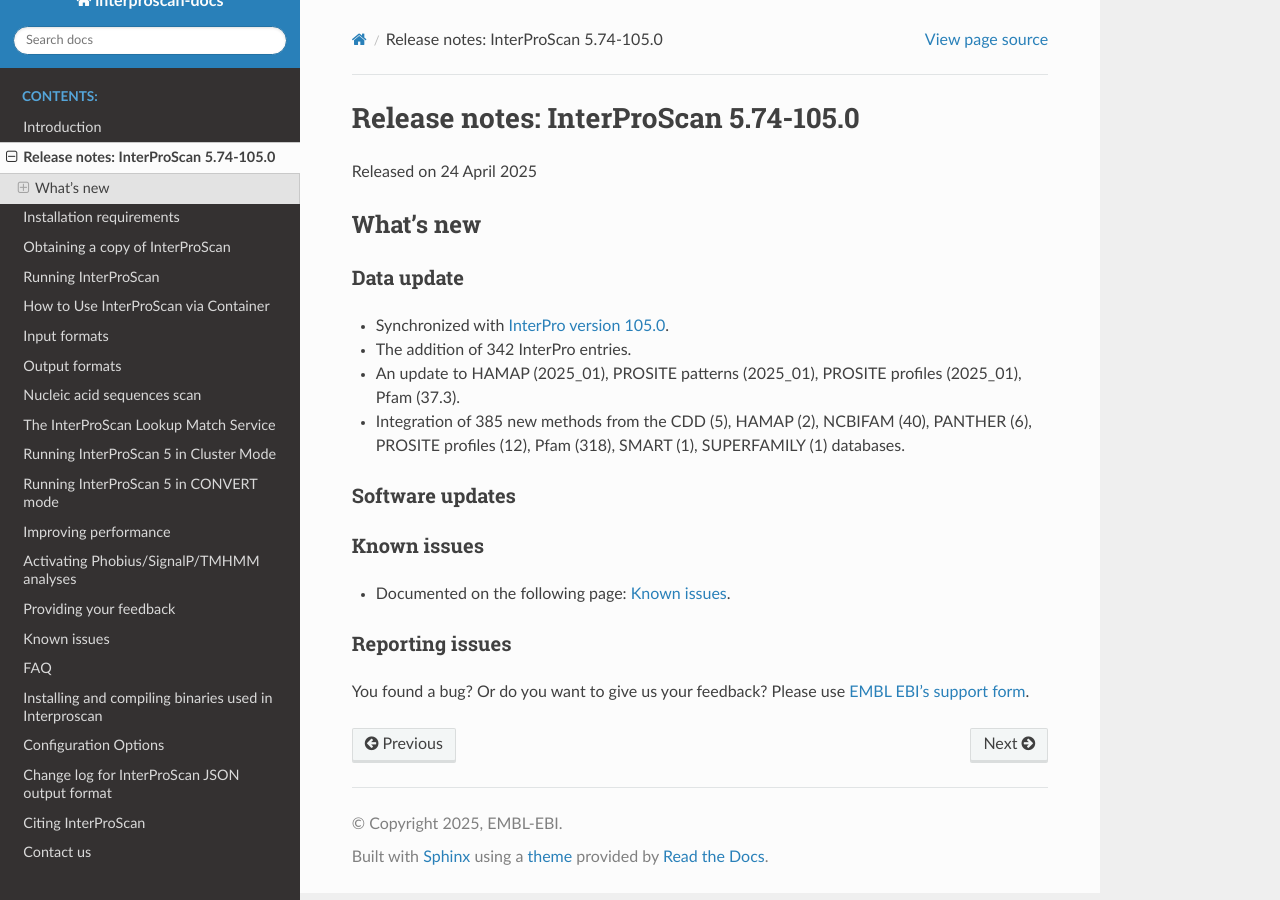
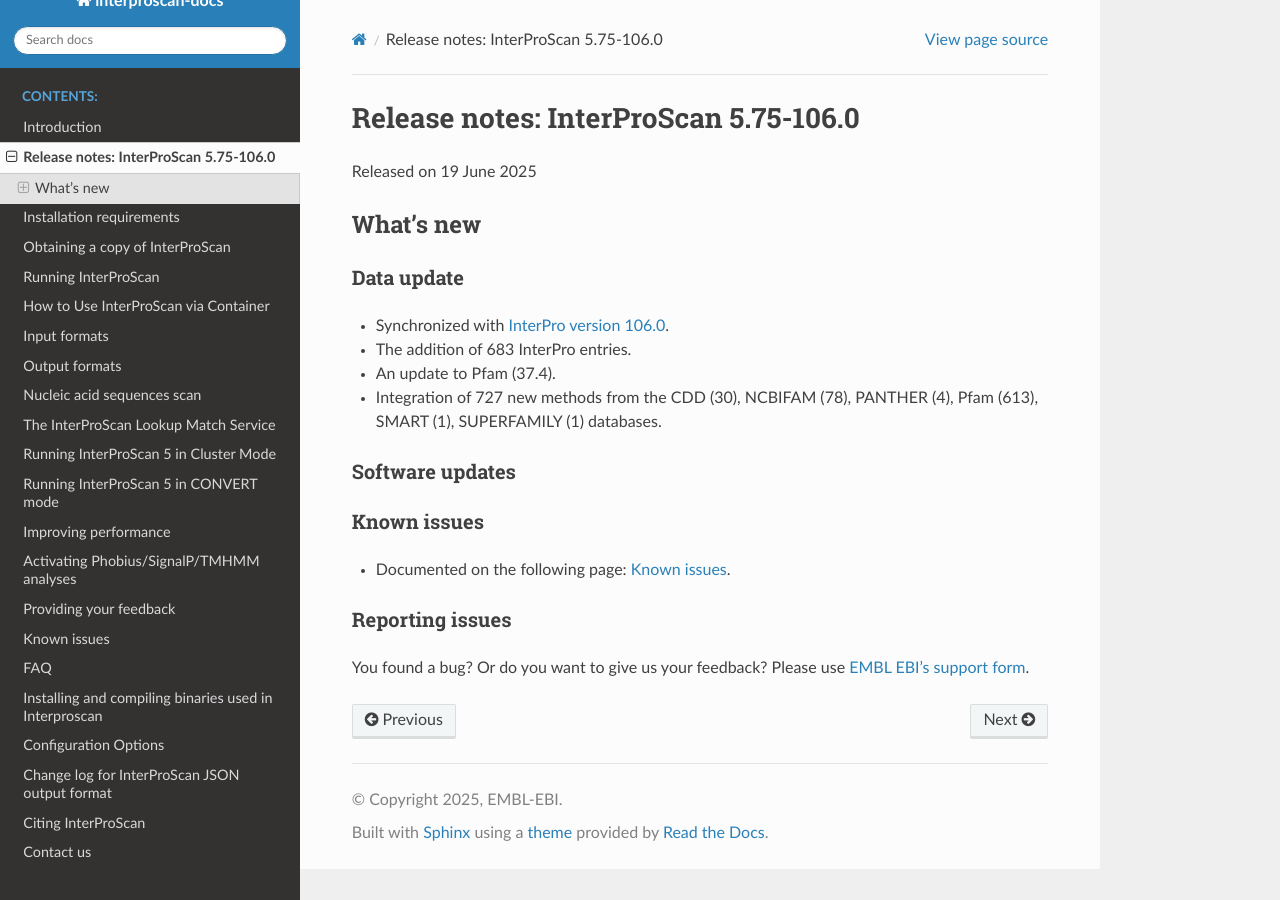
Before and after one commit to ebi-pf-team/interproscan-docs, a Sphinx documentation site: the page built from docs/ReleaseNotes.rst, in a window 1280 px wide. Built offline with Sphinx 7.4.7 and the Read the Docs theme 3.1.0, drawn with Linux system fonts in a browser that asks for light colours.

Commit message:
bump to 5.75-106.0

```diff
--- a/docs/KnownIssues.rst
+++ b/docs/KnownIssues.rst
@@ -72,12 +72,6 @@
 ::
   cmake -DUSE_AFFINITY=OFF ..
 
-4. HMMER errors
-~~~~~~~~~~~~~~~~
-
-The HMM libraries provided by some member databases (SUPERFAMILY and SFLD) are not compatible with
-newer HMMER versions and an error will occur when those libraries are being indexed by hmmpress version
-greater than '3.1b1'. To avoid this issue we recommend using the HMMER binaries bundled with interproscan.
 
 
 If you encounter errors not listed above,
--- a/docs/ReleaseNotes.rst
+++ b/docs/ReleaseNotes.rst
@@ -1,7 +1,7 @@
-Release notes: InterProScan 5.74-105.0
+Release notes: InterProScan 5.75-106.0
 =====================================
 
-Released on 24 April 2025
+Released on 19 June 2025
 
 What’s new
 ~~~~~~~~~~
@@ -9,10 +9,10 @@
 Data update
 ^^^^^^^^^^^
 
--  Synchronized with `InterPro version 105.0 <http://www.ebi.ac.uk/interpro/release_notes/105.0/>`__.
--  The addition of 342 InterPro entries.
--  An update to HAMAP (2025_01), PROSITE patterns (2025_01), PROSITE profiles (2025_01), Pfam (37.3).
--  Integration of 385 new methods from the CDD (5), HAMAP (2), NCBIFAM (40), PANTHER (6), PROSITE profiles (12), Pfam (318), SMART (1), SUPERFAMILY (1) databases.
+-  Synchronized with `InterPro version 106.0 <http://www.ebi.ac.uk/interpro/release_notes/106.0/>`__.
+-  The addition of 683 InterPro entries.
+-  An update to Pfam (37.4).
+-  Integration of 727 new methods from the CDD (30), NCBIFAM (78), PANTHER (4), Pfam (613), SMART (1), SUPERFAMILY (1) databases.
 
 Software updates
 ^^^^^^^^^^^^^^^^
```
Also changed, not shown: docs/HowToDownload.rst (+6 -6 lines), docs/HowToUseViaContainer.rst (+9 -9 lines), docs/LocalLookupService.rst (+15 -15 lines).
